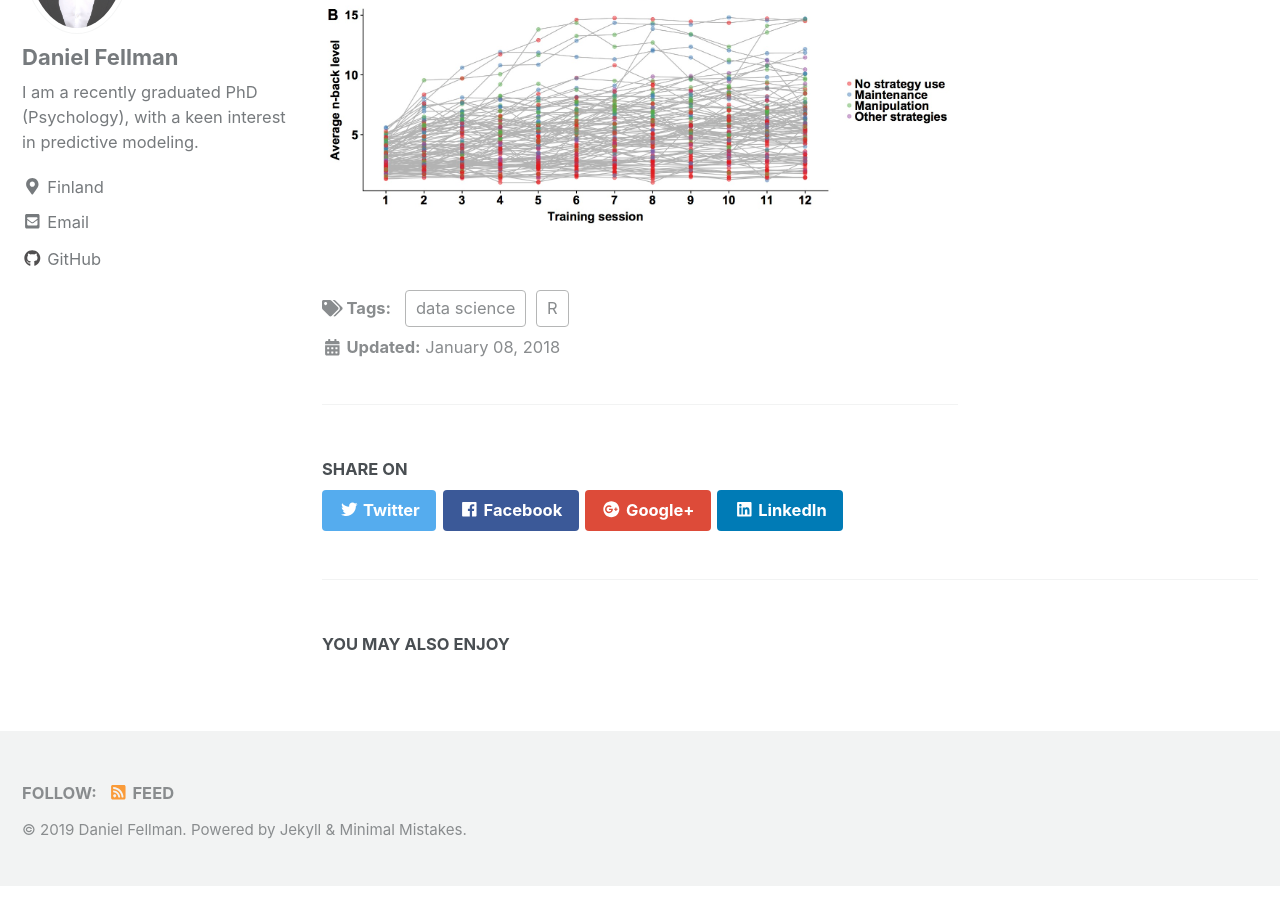
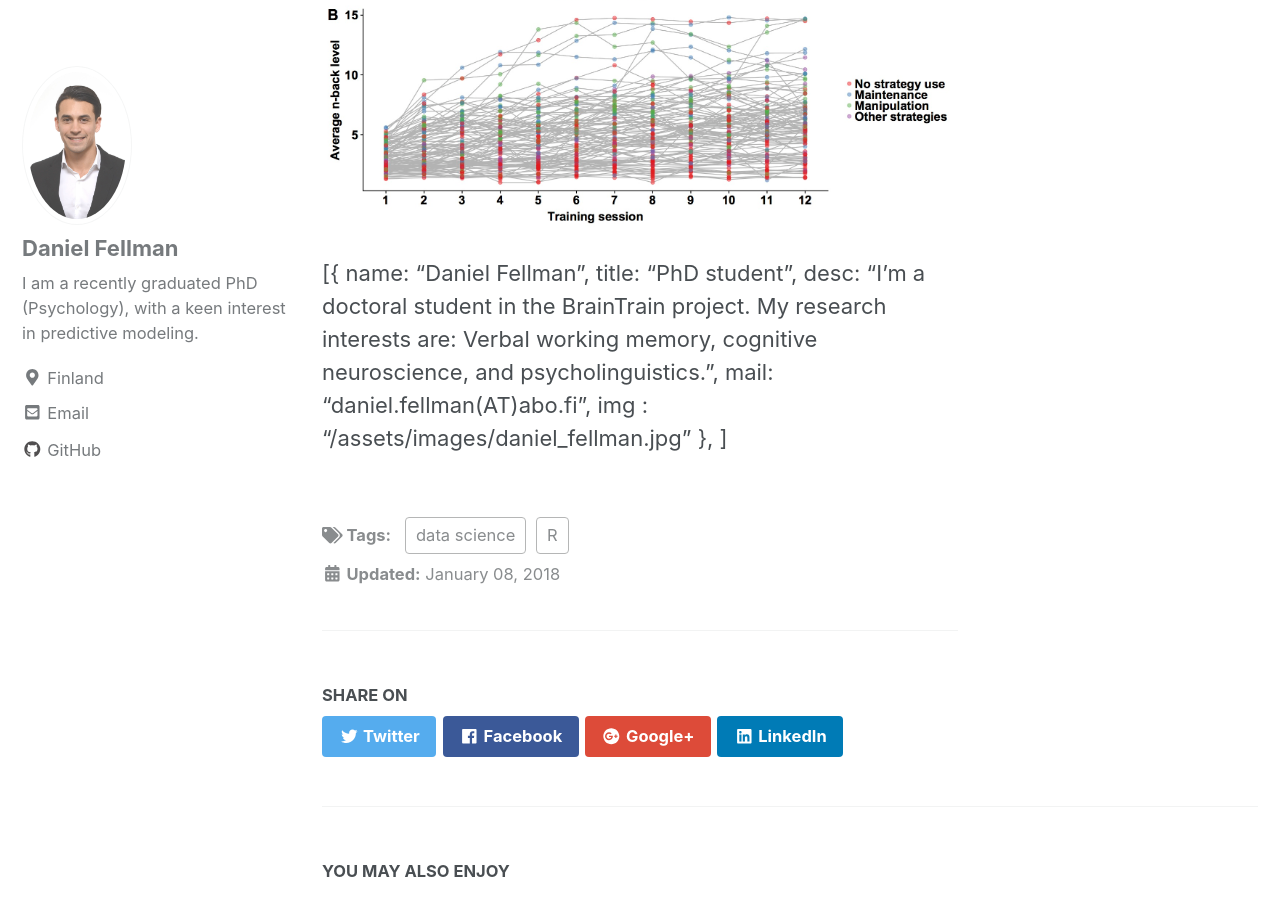
Before and after one commit to danielfellman/danielfellman.github.io, a Jekyll site: the page built from _posts/2019-01-08-visualization.md, in a window 1280 px wide and 900 px high, scrolled down 1520 px. Built offline with Jekyll 4.4.1, drawn with Linux system fonts in a browser that asks for light colours; cached includes are drawn as plain includes; nearby versions of some CDN libraries.

Commit message:
Update 2019-01-08-visualization.md

````diff
--- a/_posts/2019-01-08-visualization.md
+++ b/_posts/2019-01-08-visualization.md
@@ -36,3 +36,13 @@ head(df)
 ```
 Here is a link [link](www.braintrain.fi)
 <img src="{{ site.url }}{{ site.baseurl }}/images/plot.jpg" alt="Data visualizations">
+
+
+[{
+    name:  "Daniel Fellman",
+    title: "PhD student",
+    desc:  "I'm a doctoral student in the BrainTrain project. My research interests are: Verbal working memory, cognitive neuroscience, and psycholinguistics.",
+    mail:  "daniel.fellman(AT)abo.fi",
+    img : "/assets/images/daniel_fellman.jpg"
+},
+]
````
